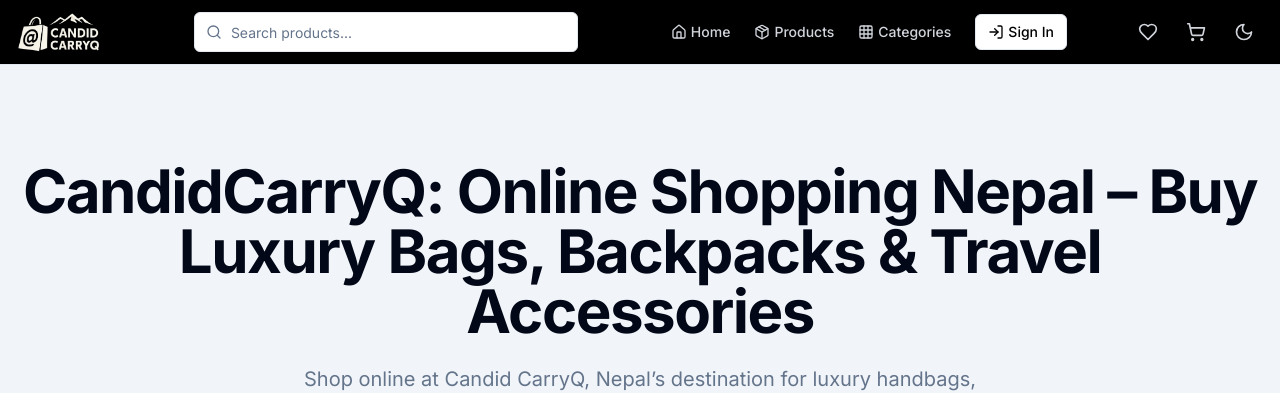
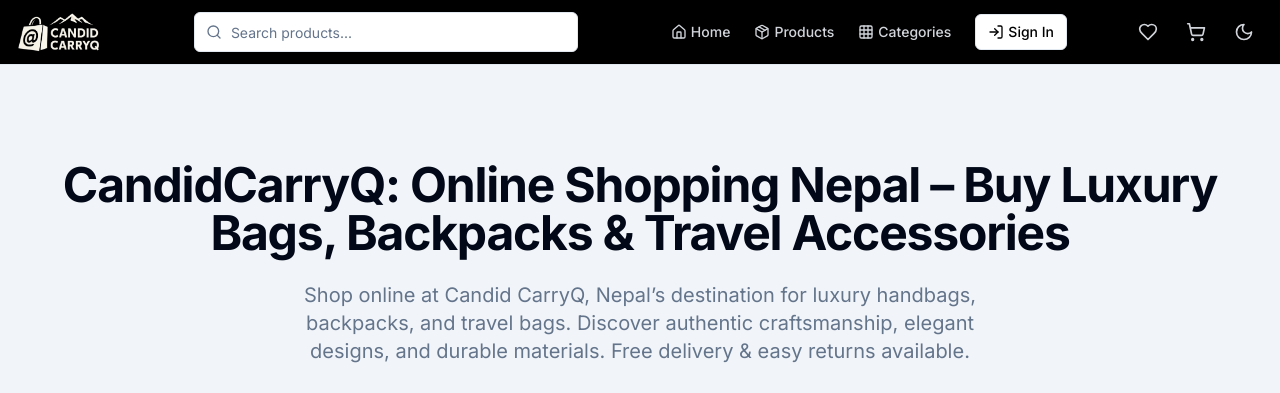
Before and after one commit to Yadav-Roshan/candidcarryq-web, a Next.js app: page / in a window 1280 px wide. Shown: the top 393 px of the page. Built offline with nearby package versions, Linux system fonts and the light colour scheme; no server answers; the database is empty.

Commit message:
Reduce Font Size by 1xl and Logo Width Fixed

```diff
--- a/src/app/page.tsx
+++ b/src/app/page.tsx
@@ -24,7 +24,7 @@
       {/* Hero Section */}
       <section className="py-16 md:py-24 bg-slate-100 dark:bg-slate-900">
         <div className="container flex flex-col items-center text-center">
-          <h1 className="text-4xl md:text-6xl font-bold tracking-tight mb-6">CandidCarryQ: Online Shopping Nepal – Buy Luxury Bags, Backpacks & Travel Accessories          </h1>
+          <h1 className="text-3xl md:text-5xl font-bold tracking-tight mb-6">CandidCarryQ: Online Shopping Nepal – Buy Luxury Bags, Backpacks & Travel Accessories          </h1>
           <p className="text-lg md:text-xl text-muted-foreground mb-8 max-w-2xl">
           Shop online at Candid CarryQ, Nepal’s destination for luxury handbags, backpacks, and travel bags. Discover authentic craftsmanship, elegant designs, and durable materials. Free delivery & easy returns available.
           </p>
--- a/src/components/header.tsx
+++ b/src/components/header.tsx
@@ -52,7 +52,7 @@
       <header className="w-full bg-background border-b">
         <div className="container flex h-16 items-center justify-between">
           <div className="flex items-center">
-            <img src="/logo.png" alt="CandidCarryq Logo" className="h-12" />
+            <img src="/logo.png" alt="CandidCarryq Logo" className="h-12 w-auto max-w-none" />
           </div>
 
           {/* Placeholder for buttons */}
```
